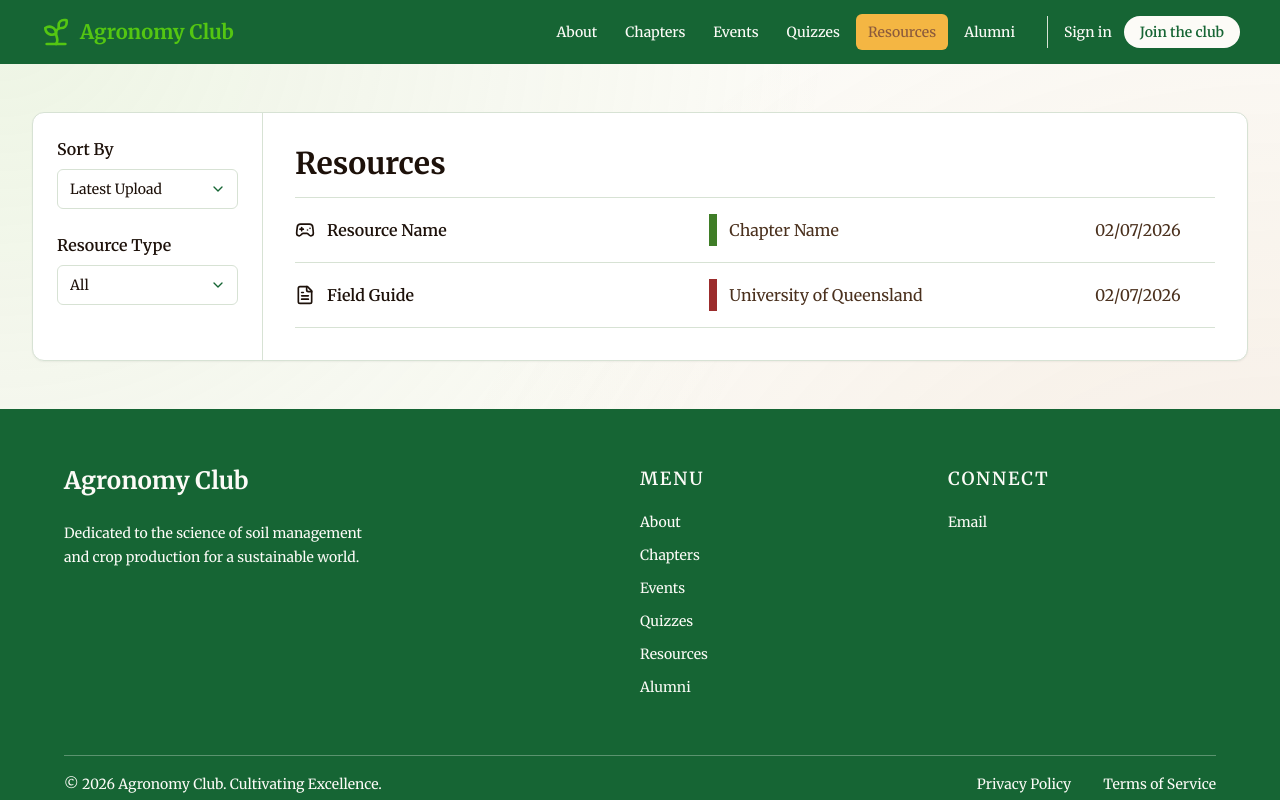
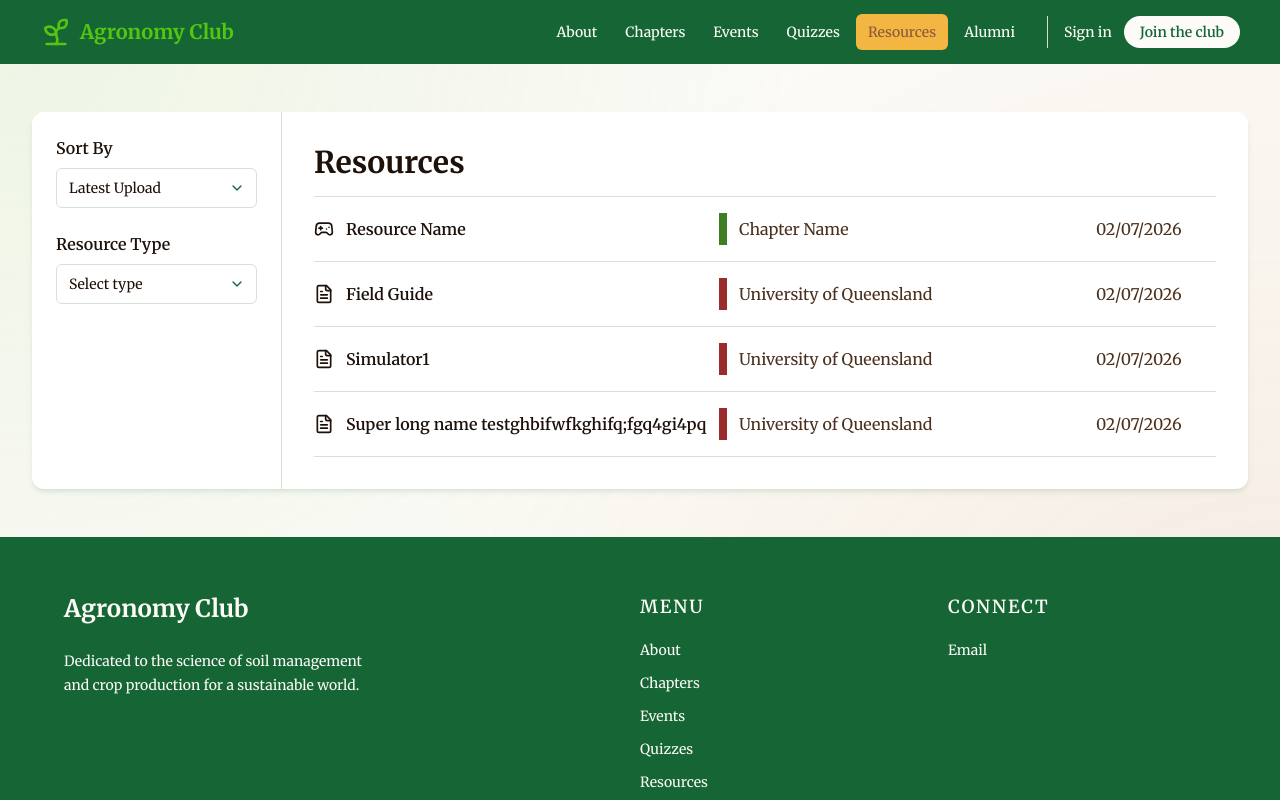
Before and after one commit to codersforcauses/agronomy-club, a Next.js app in the folder client/: page /resources in a window 1280 px wide. Shown: the top 800 px of the page. Built offline with nearby package versions, Linux system fonts and the light colour scheme.

Commit message:
feat: multiple type tags can be selected at a time for filter

```diff
--- a/client/src/app/resources/page.tsx
+++ b/client/src/app/resources/page.tsx
@@ -14,7 +14,7 @@ type Resource = {
   color: string;
 };
 
-const resourceTypes = ["Field Guide", "Video Game"];
+const resourceTypes = ["Field Guide", "Video Game", "Simulation", "Database"];
 
 const resources: Resource[] = [
   {
@@ -33,15 +33,41 @@ const resources: Resource[] = [
     uploadDate: "2026-07-02",
     color: "#9B2C2C",
   },
+  {
+    id: 3,
+    name: "Simulator1",
+    chapter: "University of Queensland",
+    type: "Simulation",
+    uploadDate: "2026-07-02",
+    color: "#9B2C2C",
+  },
+  {
+    id: 4,
+    name: "Super long name testghbifwfkghifq;fgq4gi4pq",
+    chapter: "University of Queensland",
+    type: "Database",
+    uploadDate: "2026-07-02",
+    color: "#9B2C2C",
+  },
 ];
 
 export default function ResourcesPage() {
   const [sortOrder, setSortOrder] = useState<SortOrder>("latest");
-  const [selectedType, setSelectedType] = useState("");
+  const [selectedTypes, setSelectedTypes] = useState<string[]>([]);
+
+  const addType = (type: string) => {
+    if (!type || selectedTypes.includes(type)) return;
+
+    setSelectedTypes((current) => [...current, type]);
+  };
+
+  const removeType = (type: string) => {
+    setSelectedTypes((current) => current.filter((item) => item !== type));
+  };
 
   const visibleResources = useMemo(() => {
-    const filteredResources = selectedType
-      ? resources.filter((resource) => resource.type === selectedType)
+    const filteredResources = selectedTypes.length
+      ? resources.filter((resource) => selectedTypes.includes(resource.type))
       : resources;
 
     return [...filteredResources].sort((first, second) => {
@@ -52,14 +78,14 @@ export default function ResourcesPage() {
         ? secondDate - firstDate
         : firstDate - secondDate;
     });
-  }, [selectedType, sortOrder]);
+  }, [selectedTypes, sortOrder]);
 
   return (
     <section className="mx-auto max-w-7xl px-4 py-12 sm:px-6 lg:px-8">
-      <div className="overflow-hidden rounded-xl border border-brand-green-light bg-white shadow-sm">
+      <div className="overflow-hidden rounded-xl bg-white shadow-md shadow-brand-shadow">
         <div className="flex flex-col lg:flex-row">
           {/* Sidebar */}
-          <aside className="w-full border-b border-brand-green-light p-6 lg:w-[230px] lg:border-b-0 lg:border-r">
+          <aside className="w-full border-b border-brand-green-light p-6 lg:w-[250px] lg:border-b-0 lg:border-r">
             <div className="space-y-6">
               <div className="space-y-2">
                 <label
@@ -100,14 +126,18 @@ export default function ResourcesPage() {
                 <div className="relative">
                   <select
                     id="resource-type"
-                    value={selectedType}
-                    onChange={(event) => setSelectedType(event.target.value)}
+                    value=""
+                    onChange={(event) => addType(event.target.value)}
                     className="h-10 w-full appearance-none rounded-md border border-brand-green-light bg-white px-3 pr-10 text-sm text-brand-text-dark outline-none focus:border-brand-green focus:ring-2 focus:ring-brand-green-light"
                   >
-                    <option value="">All</option>
+                    <option value="">Select type</option>
 
                     {resourceTypes.map((resourceType) => (
-                      <option key={resourceType} value={resourceType}>
+                      <option
+                        key={resourceType}
+                        value={resourceType}
+                        disabled={selectedTypes.includes(resourceType)}
+                      >
                         {resourceType}
                       </option>
                     ))}
@@ -120,15 +150,20 @@ export default function ResourcesPage() {
                 </div>
               </div>
 
-              {selectedType && (
-                <button
-                  type="button"
-                  onClick={() => setSelectedType("")}
-                  className="inline-flex items-center gap-2 rounded-md bg-brand-green-light px-3 py-2 text-sm text-brand-text-dark transition hover:opacity-80"
-                >
-                  <X className="h-4 w-4" aria-hidden="true" />
-                  {selectedType}
-                </button>
+              {selectedTypes.length > 0 && (
+                <div className="flex flex-wrap items-start gap-2 xl:flex-col">
+                  {selectedTypes.map((type) => (
+                    <button
+                      key={type}
+                      type="button"
+                      onClick={() => removeType(type)}
+                      className="inline-flex w-fit items-center gap-2 rounded-md bg-brand-green-light px-3 py-2 text-sm text-brand-text-dark transition hover:opacity-80"
+                    >
+                      <X className="h-4 w-4" aria-hidden="true" />
+                      {type}
+                    </button>
+                  ))}
+                </div>
               )}
             </div>
           </aside>
```
